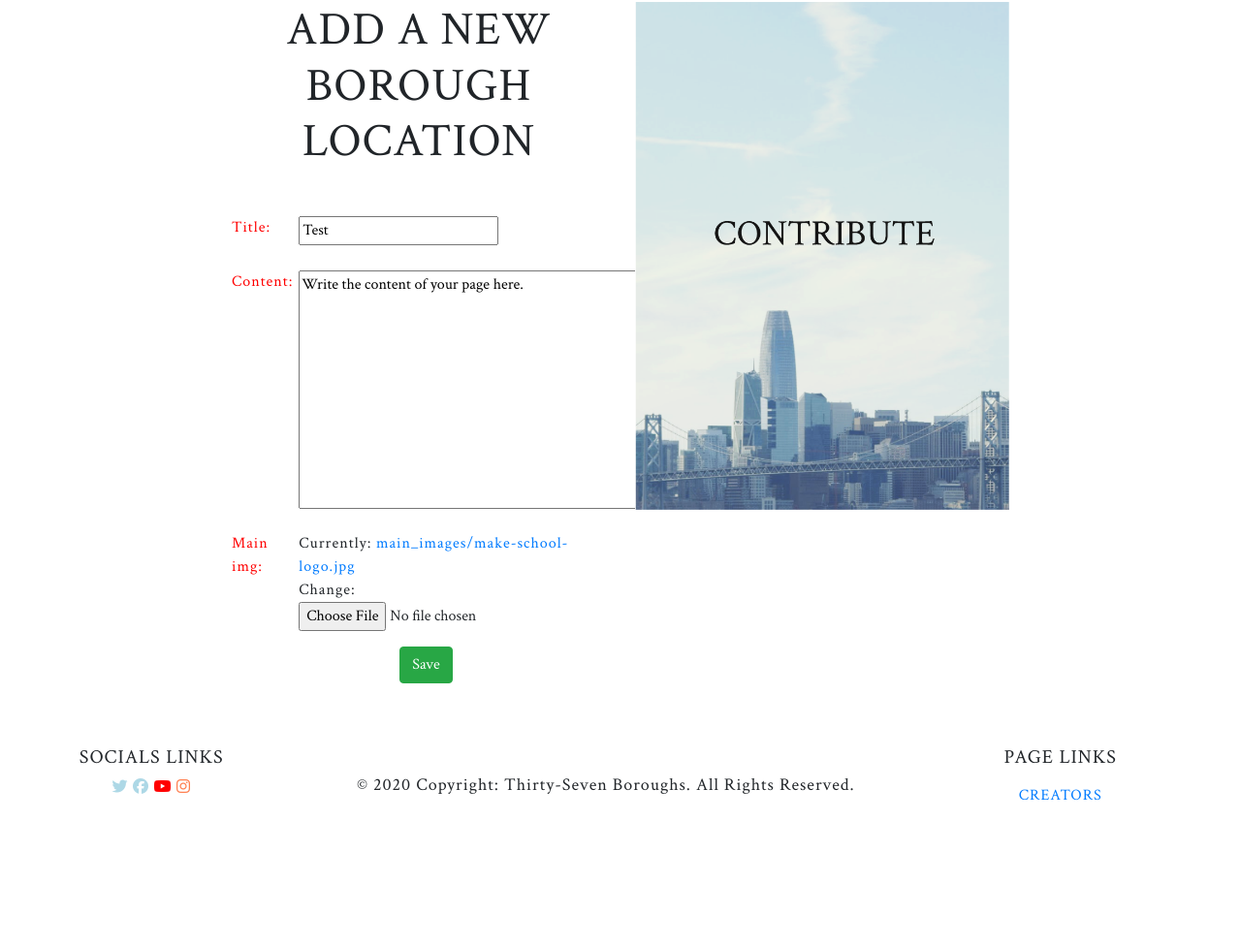
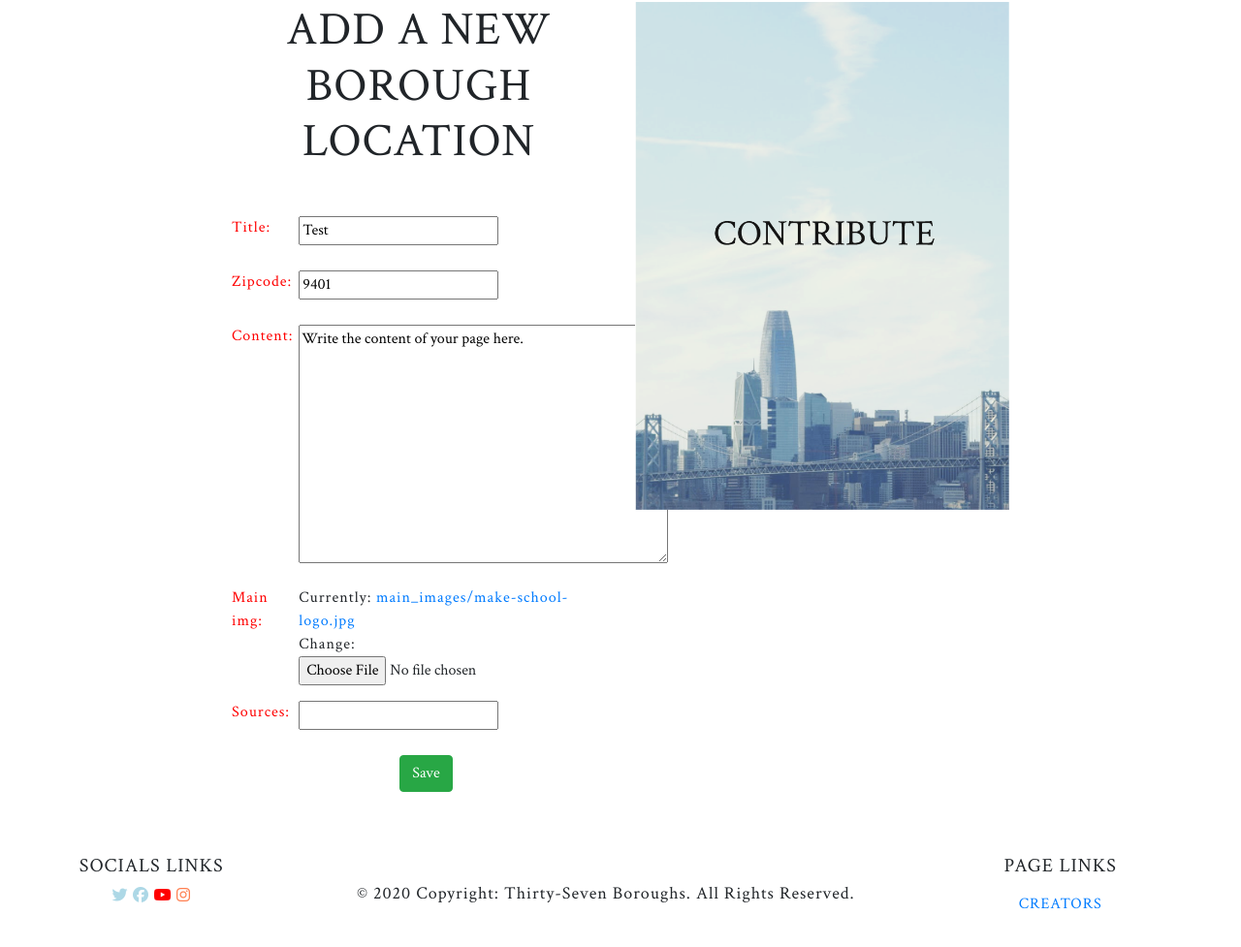
Before and after one commit to chrisbarnes2000/37_Boroughs, a Django app: a page that uses templates/base.html in a window 1280 px wide. Shown: the part 93-1070 px from the top of the page at 97% size. Before the commit the page ends 919 px from the top, so only its background shows below. Run offline with Django 3.2, Linux system fonts and the light colour scheme; data comes from the database, SQL or seed files in the repository; both versions use the stored data as it was after the commit; some libraries are stand-ins or nearby versions.

Commit message:
update model fields

```diff
--- a/Boroughs/models.py
+++ b/Boroughs/models.py
@@ -12,16 +12,21 @@ from mysite.storage_backends import PublicMediaStorage, PrivateMediaStorage
 class Borough(models.Model):
     """ Represents a single Borough. """
     objects = models.Manager()
+
+    title = models.CharField(max_length=settings.BOROUGH_TITLE_MAX_LENGTH, unique=True, default="Title of your page.")
     slug = models.CharField(max_length=settings.BOROUGH_TITLE_MAX_LENGTH, blank=True, editable=False,
                             help_text="Unique URL path to access this borough's page. Generated by the system.")
+    zipcode = models.IntegerField(default=9401, blank=False, help_text="Add the zipcode of this borough")
+
     created = models.DateTimeField(
         auto_now_add=True, help_text="The date and time this page was created. Automatically generated when the model saves.")
     modified = models.DateTimeField(
         auto_now=True, help_text="The date and time this page was updated. Automatically generated when the model updates.")
-    title = models.CharField(max_length=settings.BOROUGH_TITLE_MAX_LENGTH,
-                             unique=True, default="Title of your page.")
+
     author = models.ForeignKey(User, on_delete=models.PROTECT, help_text="The user that posted this article.")
+
     content = models.TextField(default="Write the content of your page here.")
+    sources = models.URLField(null=True, blank=True)
     main_img = models.ImageField(upload_to='main_images/', null=True)
 
     def __str__(self):
@@ -56,7 +61,7 @@ class Photo(models.Model):
 
     first_name = models.CharField(max_length=35)
     last_name = models.CharField(max_length=35)
-    email = models.CharField(max_length=200)
+    email = models.EmailField(max_length=200)
 
     def was_published_recently(self):
         now = timezone.now()
--- a/Boroughs/views.py
+++ b/Boroughs/views.py
@@ -8,6 +8,9 @@ from django.views.generic import *
 from django.conf import settings
 from django.core.files.storage import FileSystemStorage
 from django.utils import timezone
+from django.contrib.sites import requests
+from django.core.serializers import json
+import os
 
 def logout_view(request):
     logout(request)
@@ -18,7 +21,7 @@ def Boroughs_Landing(request):
 
 class Create_Borough_View(CreateView):
     model = Borough
-    fields = ['title', 'content', 'main_img']
+    fields = ['title', 'zipcode', 'content', 'main_img', 'sources']
 
     def form_valid(self, form):
         form.instance.author = self.request.user
@@ -64,10 +67,18 @@ class Detail_Borough_View(DetailView):
     model = Borough
     template_name = 'Boroughs/borough.html'
 
+    def get_population(self):
+        CENSUS_API = settings.CENSUS_BASEAPI % (os.getenv('CENSUS_KEY'), self.zipcode)
+
+        #call the API and collect the response
+        response = requests.get(settings.CENSUS_API)
+
+        #load the response into a JSON, ignoring the first element which is just field labels
+        formattedResponse = json.loads(response.text)[1:]
 
 class Edit_Borough_View(UpdateView):
     model = Borough
-    fields = ['title', 'content', 'main_img']
+    fields = ['title', 'zipcode', 'content', 'main_img', 'sources']
 
     def form_valid(self, form):
         form.instance.author = self.request.user
--- a/mysite/settings.py
+++ b/mysite/settings.py
@@ -168,6 +168,8 @@ else:
 STATICFILES_DIRS = [os.path.join(BASE_DIR, 'static'), ]
 
 
+CENSUS_BASEAPI = "https://api.census.gov/data/2017/acs/acs5?key=%s&get=B01003_001E&for=zip%%20code%%20tabulation%%20area:%s"
+
 # PROTIP:
 # Need to override settings? Create a local_settings.py file
 # in this directory, and add settings there.
```
Also changed, not shown: Boroughs/templates/Boroughs/borough.html (+11 -3 lines), Boroughs/migrations/0005_borough_zipcode.py (added), Boroughs/migrations/0006_auto_20200224_1333.py (added), Boroughs/migrations/0007_auto_20200224_1352.py (added), db.sqlite3.
